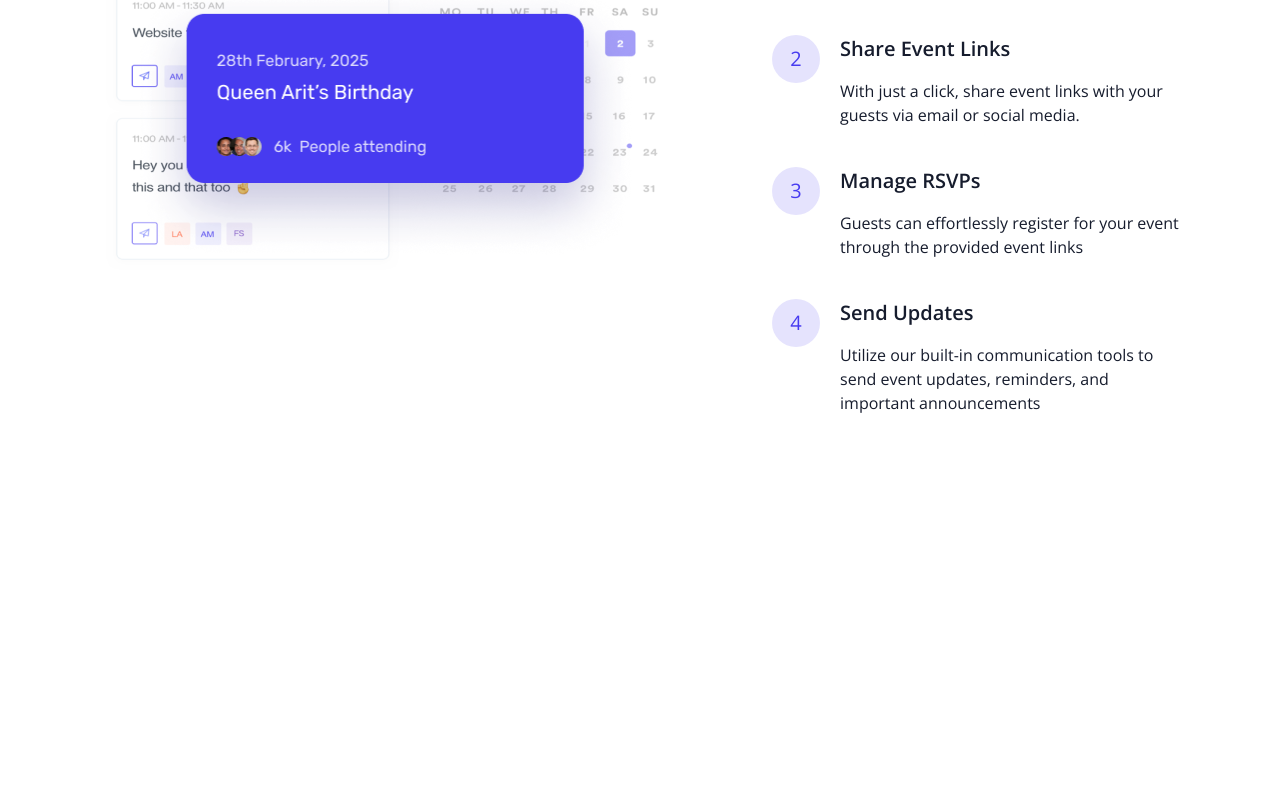
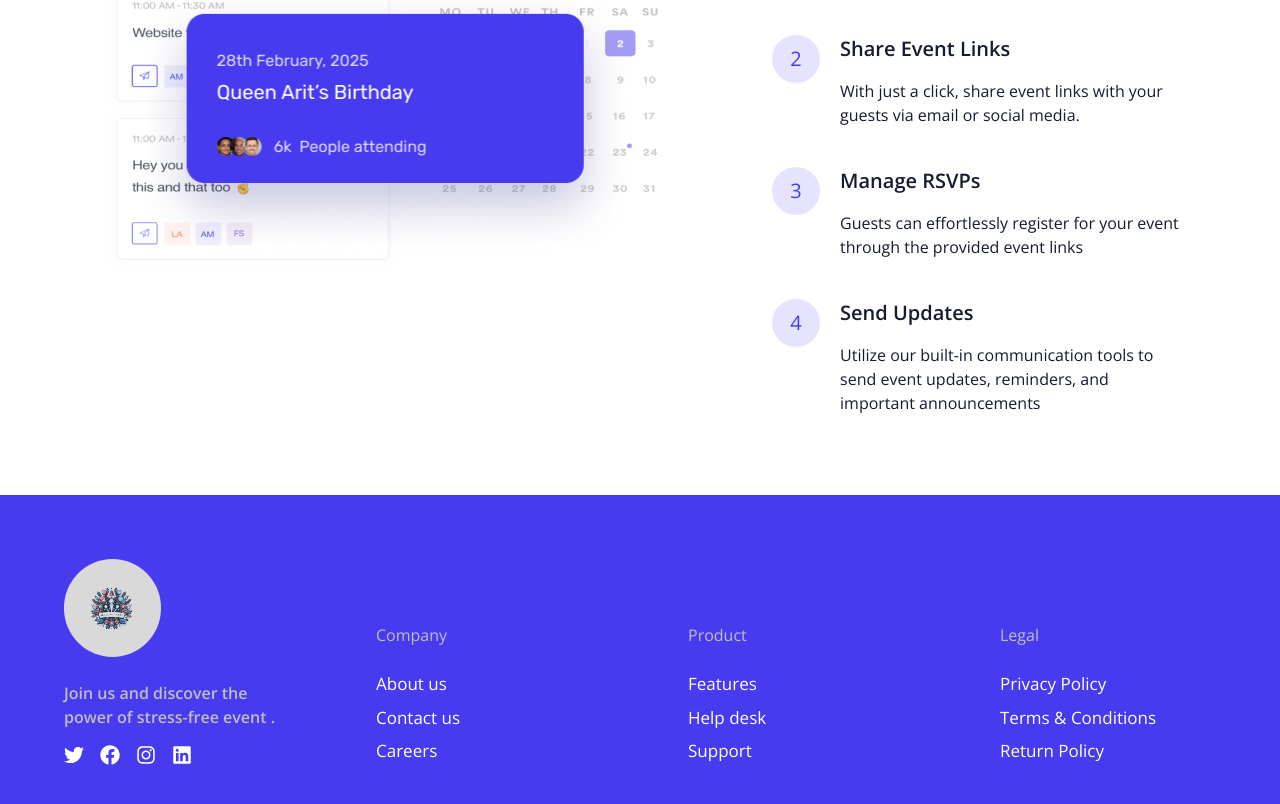
Before and after one commit to Areebah-snow/adch-group-5, a React (Vite) app: page / in a window 1280 px wide. Shown: the part 2464-3268 px from the top of the page. Before the commit the page ends 2959 px from the top, so only its background shows below. Built offline with nearby package versions, Linux system fonts and the light colour scheme.

Commit message:
completed footer

```diff
--- /dev/null
+++ b/src/Components/Footer.jsx
@@ -0,0 +1,77 @@
+import Logo from "../assets/Logo.png";
+import { FaFacebook } from "react-icons/fa";
+import { FaLinkedin } from "react-icons/fa";
+import { FaInstagram } from "react-icons/fa";
+import { FaTwitter } from "react-icons/fa";
+const Footer = () => {
+  return (
+    <div className="bg-[#473BF0] w-full">
+      <div className="max-w-[1440px] mx-auto mt-12 p-16">
+        <div className="grid md:grid-cols-4 sm:grid-cols-2 grid-cols-1 gap-4 md:gap-24">
+          <div>
+            <div className="flex md:justify-start justify-center">
+              <img
+                className="bg-[#D9D9D9] rounded-full p-6 mb-6"
+                src={Logo}
+                alt=""
+              />
+            </div>
+            <p className="font-[600] text-[#bfbdbd]">
+              Join us and discover the power of stress-free event .
+            </p>
+            <div className="flex gap-4 mt-4">
+              <FaTwitter size={20} color="white" />
+              <FaFacebook size={20} color="white" />
+              <FaInstagram size={20} color="white" />
+              <FaLinkedin size={20} color="white" />
+            </div>
+          </div>
+          <div className="md:mt-16">
+            <h5 className="mb-6 font-[400] text-[#bfbdbd]">Company</h5>
+            <ul>
+              <li className="my-2 text-white font-[400] text-[17px]">
+                About us
+              </li>
+              <li className="my-2 text-white font-[400] text-[17px]">
+                Contact us
+              </li>
+              <li className="my-2 text-white font-[400] text-[17px]">
+                Careers
+              </li>
+            </ul>
+          </div>
+          <div className="md:mt-16">
+            <h5 className="mb-6 font-[400] text-[#bfbdbd]">Product</h5>
+            <ul>
+              <li className="my-2 text-white font-[400] text-[17px]">
+                Features
+              </li>
+              <li className="my-2 text-white font-[400] text-[17px]">
+                Help desk
+              </li>
+              <li className="my-2 text-white font-[400] text-[17px]">
+                Support
+              </li>
+            </ul>
+          </div>
+          <div className="md:mt-16">
+            <h5 className="mb-6 font-[400] text-[#bfbdbd]">Legal</h5>
+            <ul>
+              <li className="my-2 text-white font-[400] text-[17px]">
+                Privacy Policy
+              </li>
+              <li className="my-2 text-white font-[400] text-[17px]">
+                Terms & Conditions
+              </li>
+              <li className="my-2 text-white font-[400] text-[17px]">
+                Return Policy
+              </li>
+            </ul>
+          </div>
+        </div>
+      </div>
+    </div>
+  );
+};
+
+export default Footer;
--- a/src/Components/Home.jsx
+++ b/src/Components/Home.jsx
@@ -1,4 +1,5 @@
 import Features from "./Features";
+import Footer from "./Footer";
 import Hero from "./Hero";
 import HowItWorks from "./HowItWorks";
 import Navbar from "./Navbar";
@@ -10,6 +11,7 @@ const Home = () => {
       <Hero />
       <Features />
       <HowItWorks />
+      <Footer />
     </div>
   );
 };
```
